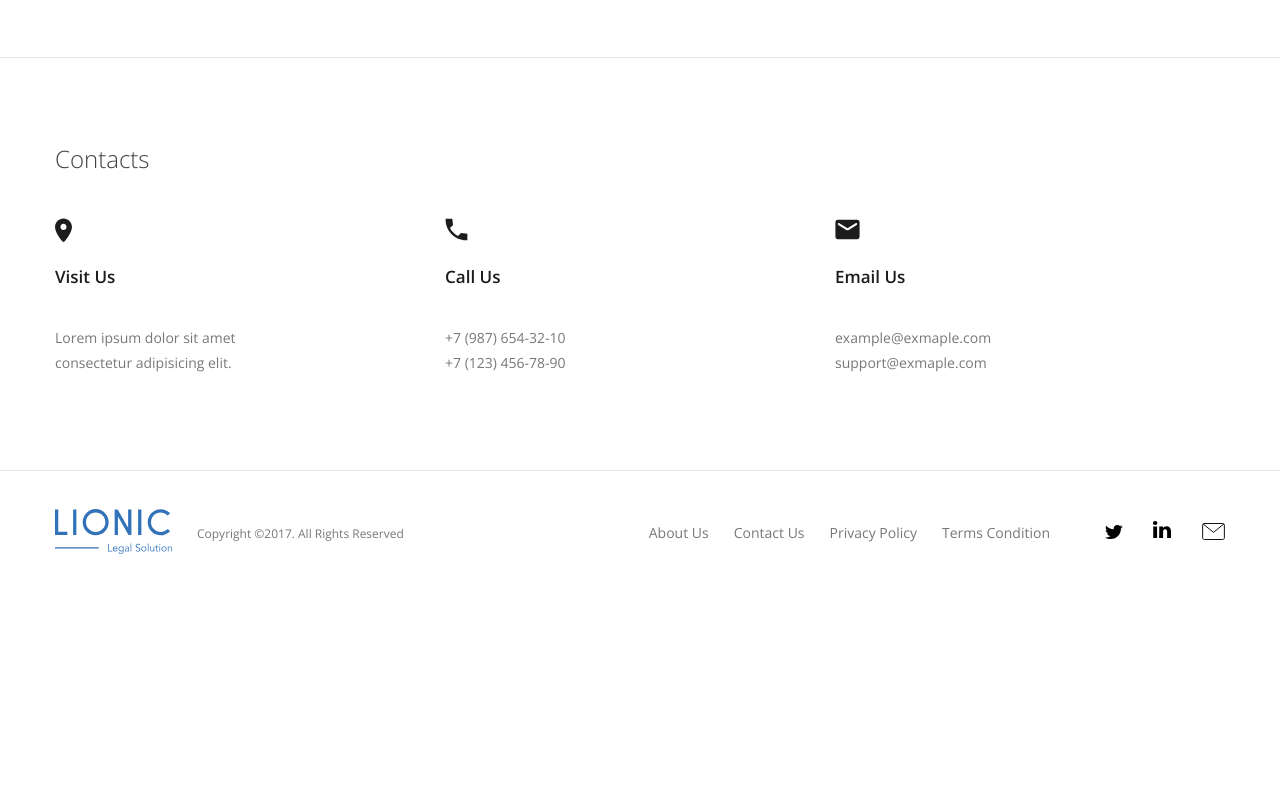
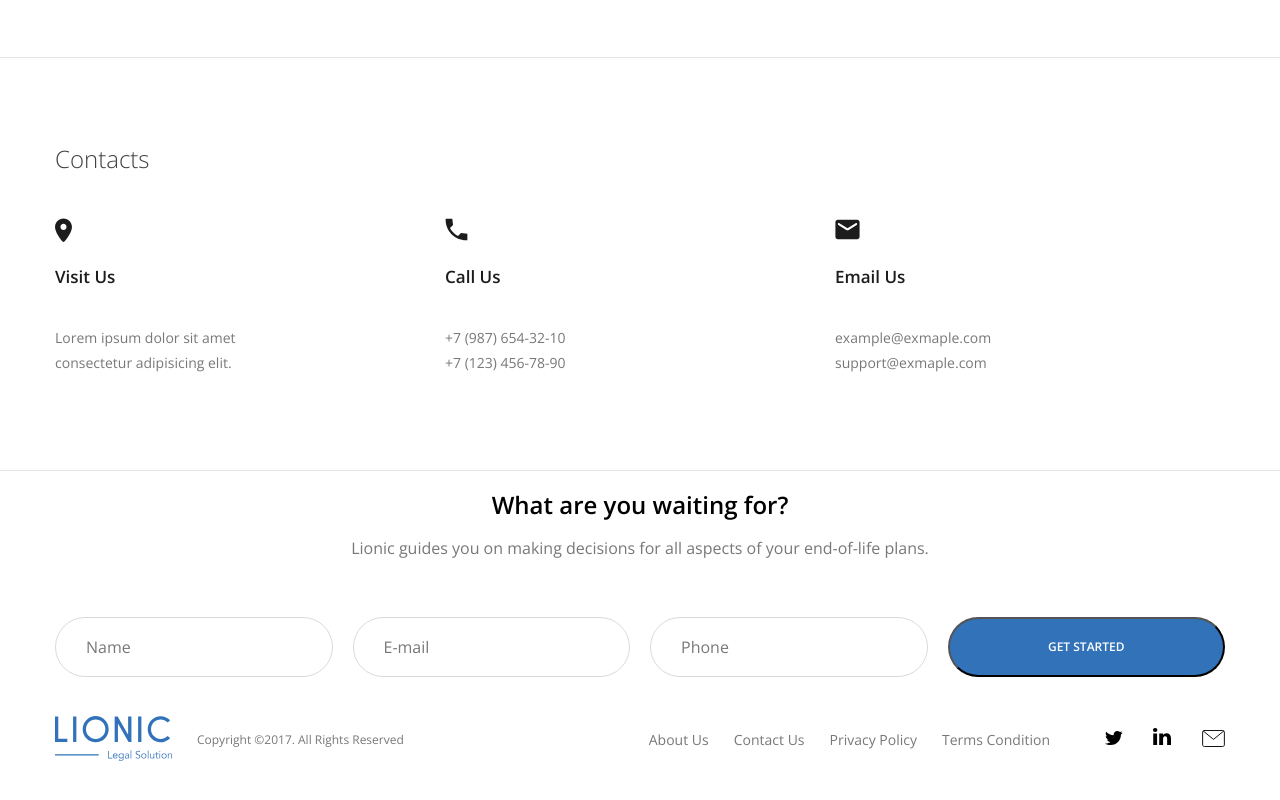
Before and after one commit to archienko/aeremenko-lionic, a plain HTML site: page index.html in a window 1280 px wide. Shown: the part 1921-2721 px from the top of the page. Before the commit the page ends 2517 px from the top, so only its background shows below. Drawn offline with Linux system fonts and the light colour scheme.

Commit message:
lionic styling pt. 3: feedback form added

```diff
--- a/css/style.css
+++ b/css/style.css
@@ -75,7 +75,7 @@ html {
   text-align: center;
 }
 
-.section-heading{
+.section-heading {
   margin-top: 0;
   margin-bottom: 25px;
   font-style: 36px;
@@ -104,7 +104,7 @@ html {
   height: 100%;
 }
 
-.logo{
+.logo {
   transform: translateY(5px);
 }
 
@@ -186,7 +186,8 @@ html {
   width: 13px;
   height: 17px;
   margin-right: 10px;
-  background: url(../img/Vector-hero-secure.svg) center center no-repeat transparent;
+  background: url(../img/Vector-hero-secure.svg) center center no-repeat
+    transparent;
   background-size: contain;
   transform: translateY(-1px);
 }
@@ -368,6 +369,41 @@ html {
   color: #787878;
 }
 
+/* Form */
+.form-title {
+  text-align: center;
+}
+
+.form-description {
+  font-size: 16px;
+  line-height: 21px;
+  text-align: center;
+  color: #787878;
+}
+
+.form {
+  display: flex;
+  justify-content: space-between;
+  margin-top: 58px;
+}
+
+.input,
+.btn-submit {
+  flex: 0 0 calc(25% - 15px);
+  height: 60px;
+  border-radius: 30px;
+}
+
+.input {
+  padding: 0 30px;
+  border: 1px solid #dadada;
+  border-radius: 30px;
+}
+
+.input::placeholder {
+  color: #787878;
+}
+
 /* Footer */
 
 .footer {
--- a/index.html
+++ b/index.html
@@ -245,6 +245,25 @@
                 </ul>
             </div>
         </section>
+
+        <section class="section-form">
+            <div class="container form-container">
+                <h2 class="section-title form-title">
+                    What are you waiting for?
+                </h2>
+                <p class="form-description">
+                    Lionic guides you on making decisions for all aspects of your end-of-life plans.
+                </p>
+                <form action="https://jsonplaceholder.typicode.com/posts" autocomplete method="POST" class="form">
+                    <input required minlength="2" maxlength="30" type="text" name="username" placeholder="Name" class="input" id="name">
+                    <input required type="email" name="email" placeholder="E-mail" class="input">
+                    <input required type="tel" name="phone" placeholder="Phone" class="input">
+                    <button type="submit" class="btn btn-submit">
+                        Get started
+                    </button>
+                </form>
+            </div>
+        </section>
     </main>
 
     <footer class="footer">
```
